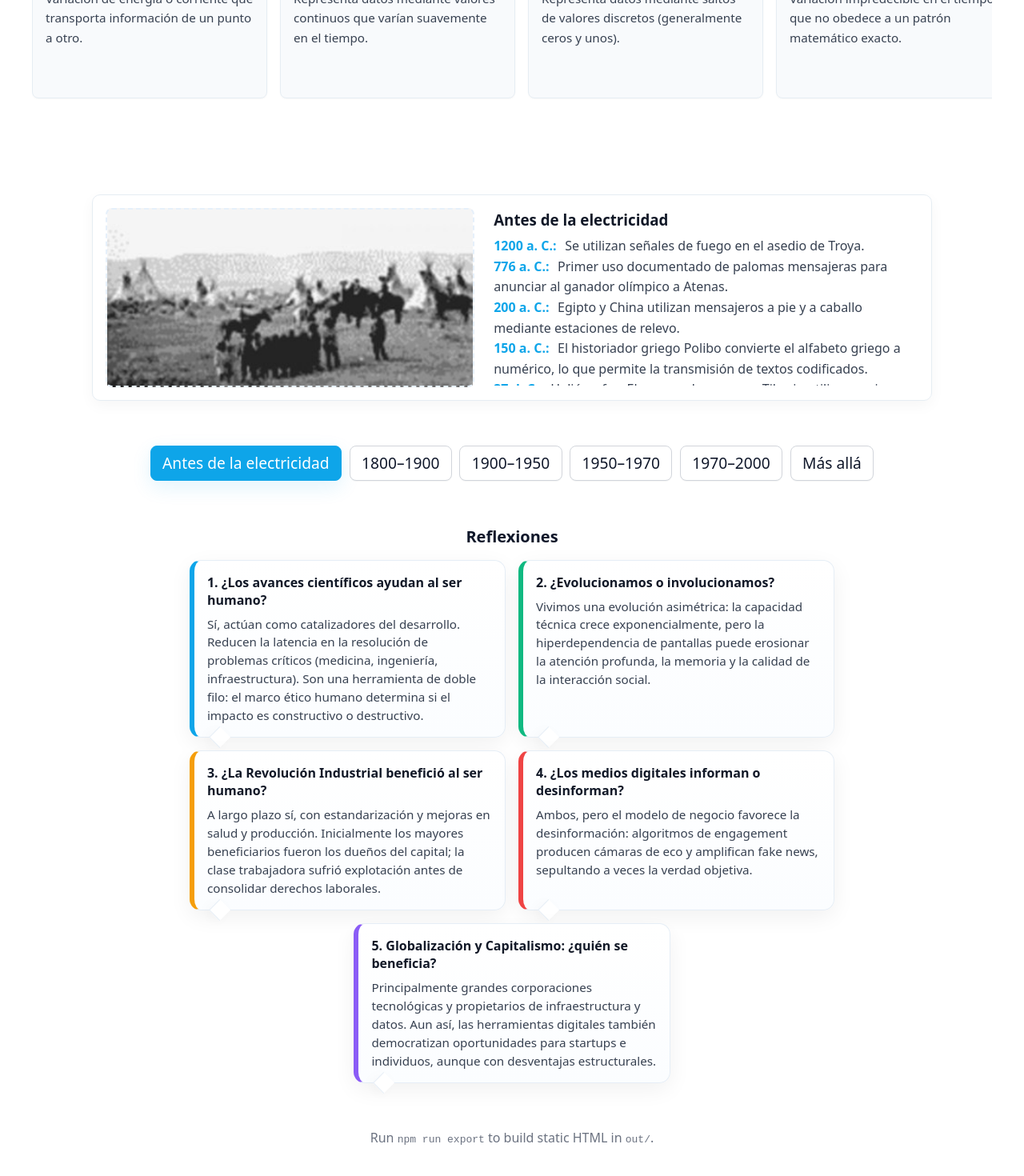
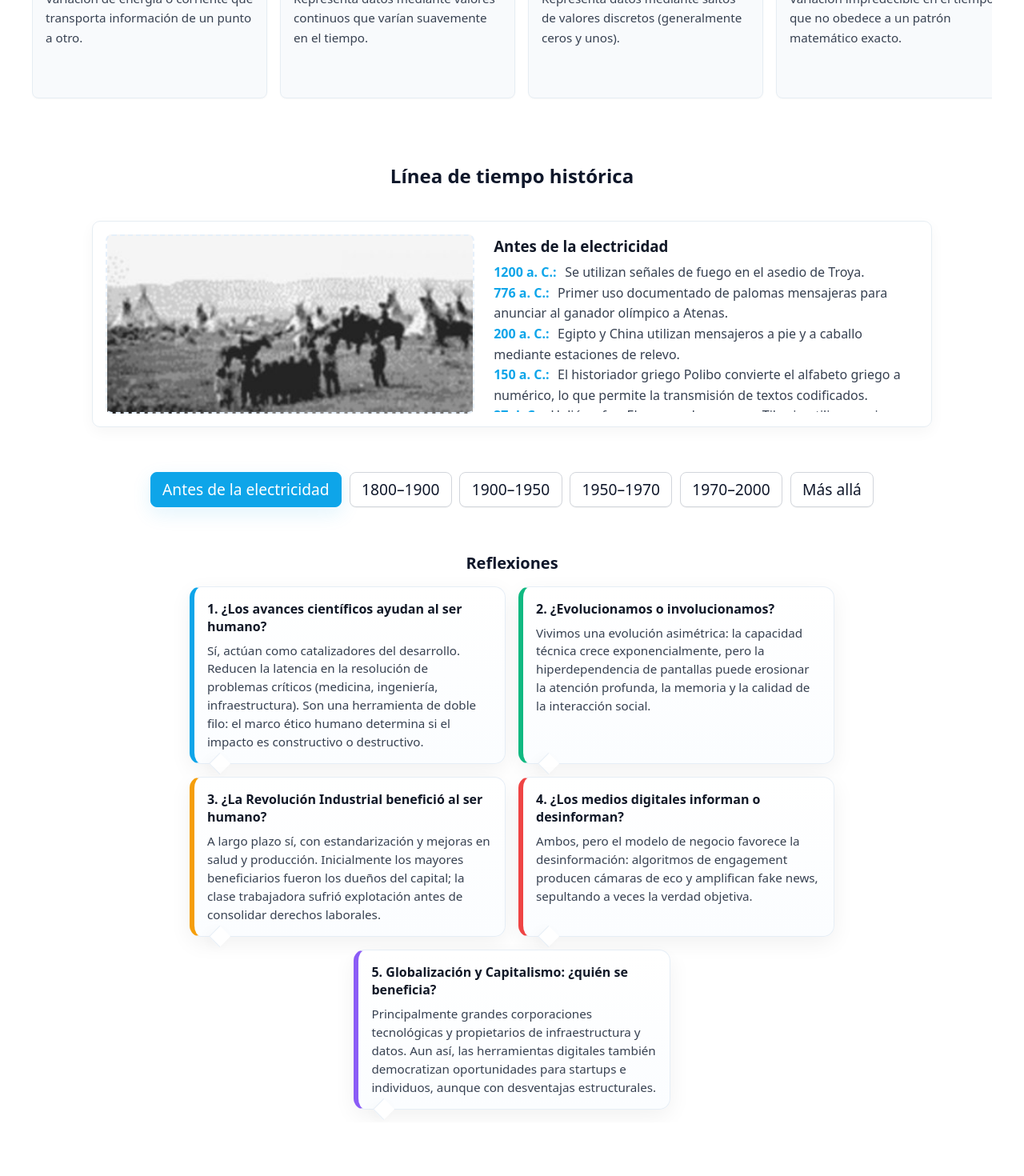
Before and after one commit to yirman/telecom-info-js, a Next.js app: page / in a window 1280 px wide. Shown: the part 608-2078 px from the top of the page at 80% size. After the commit the page ends 2011 px from the top, so only its background shows below. Built offline with nearby package versions, Linux system fonts and the light colour scheme.

Commit message:
adding time line header

```diff
--- a/pages/index.js
+++ b/pages/index.js
@@ -108,6 +108,10 @@ export default function Home() {
         <input className="slide-input" type="radio" id="slideCheckbox4" name="slides" />
         <input className="slide-input" type="radio" id="slideCheckbox5" name="slides" />
         <input className="slide-input" type="radio" id="slideCheckbox6" name="slides" />
+
+        <section className="timeline-header">
+          <h2 className="timeline-title">Línea de tiempo histórica</h2>
+        </section>
 
         <section className="slide">
           <div className="slides">
@@ -258,9 +262,6 @@ export default function Home() {
           </div>
         </section>
 
-        <section className="export-note">
-          <p>Run <code>npm run export</code> to build static HTML in <code>out/</code>.</p>
-        </section>
       </main>
     </>
   )
--- a/styles/globals.css
+++ b/styles/globals.css
@@ -44,6 +44,10 @@ main { font-family: system-ui, -apple-system, 'Segoe UI', Roboto, 'Helvetica Neu
 	.bubble { flex: 0 1 100%; }
 	.bubble::after { left: 14px; }
 }
+
+/* Timeline header */
+.timeline-header { max-width: 1100px; margin: 1.5rem auto 0; padding: 0 1rem; display: flex; justify-content: center; align-items: center; }
+.timeline-title { margin: 0; font-size: clamp(1rem, 2.5vw, 1.5rem); color: #0f172a; font-weight: 600; text-align: center; }
 
 /* Small adjustments */
 h1 { font-size: 2rem; margin-bottom: 0.5rem; }
```
